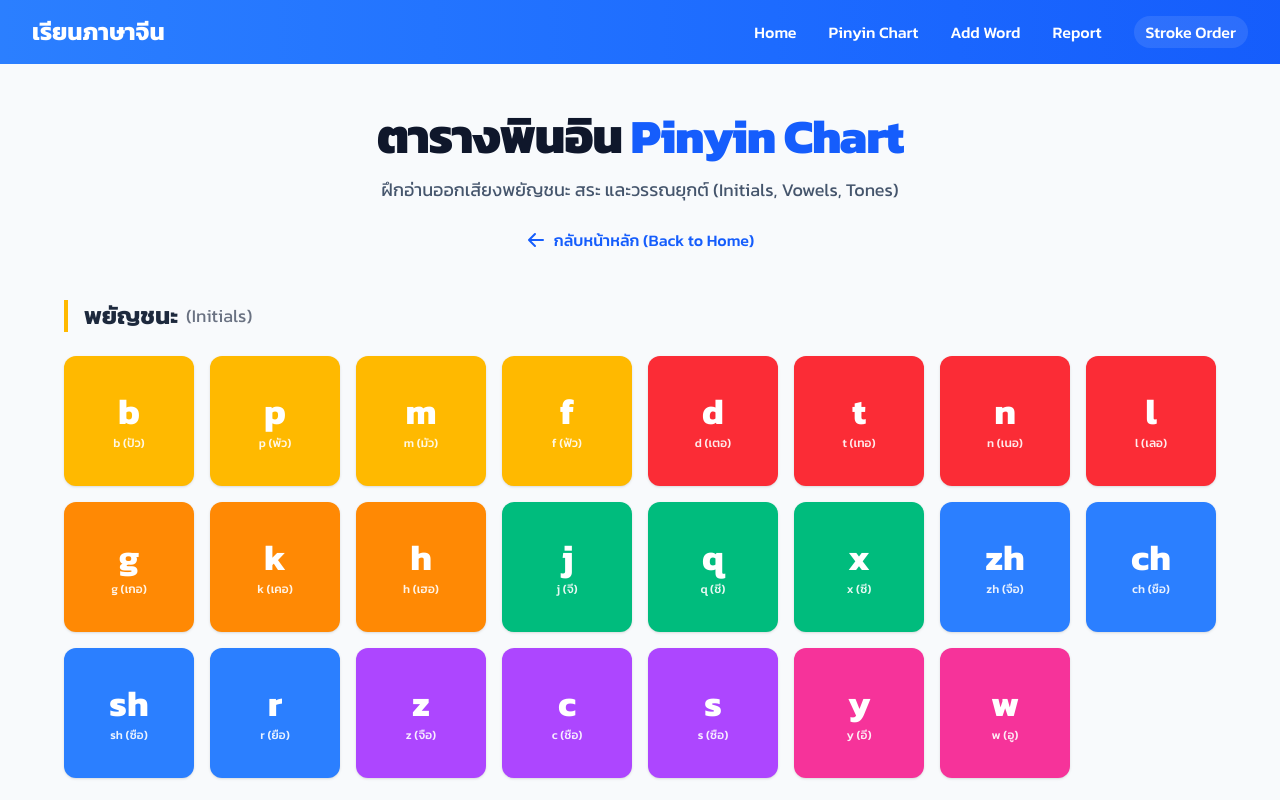
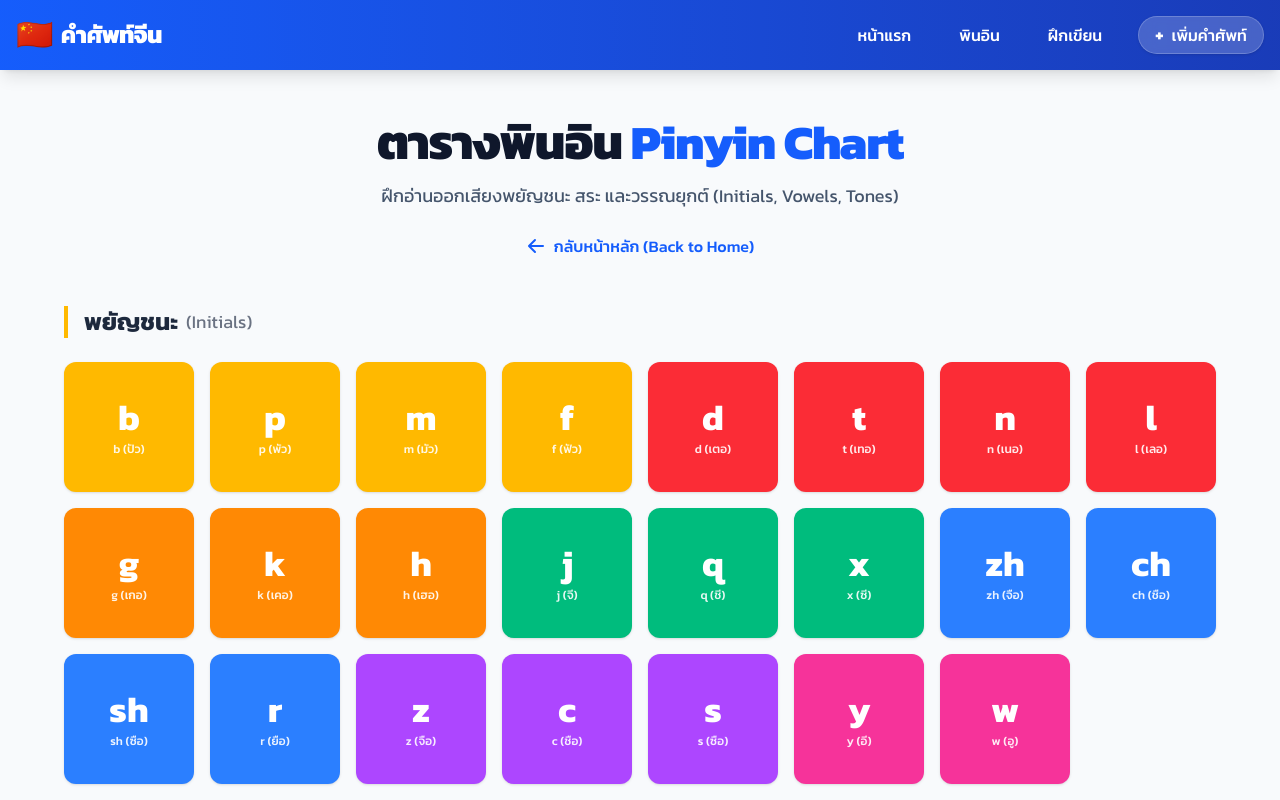
Before and after one commit to oven-ttta/chinese-app, a Next.js app: page /pinyin in a window 1280 px wide. Shown: the top 800 px of the page. Built offline with nearby package versions, Linux system fonts and the light colour scheme.

Commit message:
feat: Implement initial word list display with filtering and Pinyin chart pages.

```diff
--- a/src/app/add/page.js
+++ b/src/app/add/page.js
@@ -57,7 +57,7 @@ export default function AddWord() {
 
     return (
         <main className="min-h-screen bg-slate-50 py-12 px-4 sm:px-6 lg:px-8">
-            <div className="max-w-md mx-auto bg-white rounded-xl shadow-md overflow-hidden md:max-w-2xl p-8">
+            <div className="max-w-md mx-auto bg-white rounded-xl shadow-md overflow-hidden md:max-w-2xl p-4 sm:p-8">
                 <div className="mb-8 flex items-center justify-between">
                     <h1 className="text-3xl font-bold text-gray-900">เพิ่มคำศัพท์ใหม่</h1>
                     <Link href="/" className="text-blue-600 hover:text-blue-800 font-medium">
--- a/src/app/pinyin/page.js
+++ b/src/app/pinyin/page.js
@@ -95,7 +95,7 @@ export default function PinyinPage() {
                     <h2 className="text-2xl font-bold text-slate-800 mb-6 border-l-4 border-amber-400 pl-4 flex items-center gap-2">
                         พยัญชนะ <span className="text-gray-500 text-lg font-normal">(Initials)</span>
                     </h2>
-                    <div className="grid grid-cols-4 sm:grid-cols-6 md:grid-cols-8 gap-4">
+                    <div className="grid grid-cols-3 sm:grid-cols-4 md:grid-cols-6 lg:grid-cols-8 gap-3 sm:gap-4">
                         {initials.map((item) => (
                             <PinyinCard
                                 key={item.id}
@@ -115,7 +115,7 @@ export default function PinyinPage() {
                     <h2 className="text-2xl font-bold text-slate-800 mb-6 border-l-4 border-teal-500 pl-4 flex items-center gap-2">
                         สระเดี่ยว <span className="text-gray-500 text-lg font-normal">(Simple Vowels)</span>
                     </h2>
-                    <div className="grid grid-cols-3 sm:grid-cols-6 gap-4">
+                    <div className="grid grid-cols-3 sm:grid-cols-3 md:grid-cols-6 gap-3 sm:gap-4">
                         {vowels.map((item) => (
                             <PinyinCard
                                 key={item.id}
--- a/src/app/stroke-order/page.js
+++ b/src/app/stroke-order/page.js
@@ -38,7 +38,15 @@ export default function StrokeOrderPage() {
         containerRef.current.innerHTML = ''; // Clear previous
         writersRef.current = []; // Reset writers array
 
-        const charArray = chars.split('');
+        // Filter only Chinese characters (Unicode range \u4E00-\u9FFF)
+        // This ignores spaces, English, Thai, numbers, punctuation, etc.
+        const charArray = chars.split('').filter(char => /[\u4E00-\u9FFF]/.test(char));
+
+        if (charArray.length === 0 && chars.trim().length > 0) {
+            // Optional: Show a message if no valid Chinese chars found?
+            // For now, let's just return or let it show empty.
+            // Actually, showing nothing is what the user asked (ignore others).
+        }
 
         // Container for all chars
         const grid = document.createElement('div');
@@ -139,19 +147,19 @@ export default function StrokeOrderPage() {
                     ฝึกเขียนภาษาจีน <span className="text-blue-600">Stroke Order</span>
                 </h1>
 
-                <div className="bg-white p-8 rounded-2xl shadow-lg border border-slate-200">
+                <div className="bg-white p-4 sm:p-8 rounded-2xl shadow-lg border border-slate-200">
                     {/* Search Input */}
-                    <form onSubmit={handleSearch} className="flex gap-4 justify-center mb-8">
+                    <form onSubmit={handleSearch} className="flex flex-col sm:flex-row gap-4 justify-center items-center mb-8">
                         <input
                             type="text"
                             value={searchTerm}
                             onChange={(e) => setSearchTerm(e.target.value)}
                             placeholder="พิมพ์คำศัพท์ (เช่น 你好)"
-                            className="text-center text-3xl w-64 h-16 border-2 border-blue-200 rounded-xl focus:border-blue-500 focus:outline-none focus:ring-4 focus:ring-blue-100 transition-all text-slate-800 font-bold"
+                            className="text-center text-2xl sm:text-3xl w-full sm:w-64 h-14 sm:h-16 border-2 border-blue-200 rounded-xl focus:border-blue-500 focus:outline-none focus:ring-4 focus:ring-blue-100 transition-all text-slate-800 font-bold"
                         />
                         <button
                             type="submit"
-                            className="px-6 py-2 bg-blue-600 text-white font-bold rounded-xl hover:bg-blue-700 transition-colors shadow-md flex items-center gap-2"
+                            className="w-full sm:w-auto px-6 py-3 sm:py-2 bg-blue-600 text-white font-bold rounded-xl hover:bg-blue-700 transition-colors shadow-md flex justify-center items-center gap-2 h-14 sm:h-16 text-lg"
                         >
                             <svg xmlns="http://www.w3.org/2000/svg" className="h-6 w-6" fill="none" viewBox="0 0 24 24" stroke="currentColor">
                                 <path strokeLinecap="round" strokeLinejoin="round" strokeWidth={2} d="M21 21l-6-6m2-5a7 7 0 11-14 0 7 7 0 0114 0z" />
--- a/src/components/Navbar.js
+++ b/src/components/Navbar.js
@@ -4,53 +4,31 @@ import Link from 'next/link';
 
 export default function Navbar() {
     return (
-        <nav className="bg-gradient-to-r from-blue-500 to-blue-600 shadow-lg">
-            <div className="max-w-7xl mx-auto px-4 sm:px-6 lg:px-8">
-                <div className="flex items-center justify-between h-16">
-                    {/* Logo */}
-                    <Link href="/" className="flex items-center">
-                        <span className="text-white text-2xl font-bold">
-                            เรียนภาษาจีน
-                        </span>
+        <nav className="bg-gradient-to-r from-blue-600 to-blue-800 p-4 text-white shadow-lg sticky top-0 z-50 backdrop-blur-sm bg-opacity-95">
+            <div className="container mx-auto flex flex-col sm:flex-row justify-between items-center gap-4">
+                {/* Logo Section */}
+                <Link href="/" className="text-2xl font-extrabold tracking-tight hover:opacity-90 transition-opacity flex items-center gap-2 group">
+                    <span className="text-3xl group-hover:scale-110 transition-transform">🇨🇳</span>
+                    <span>คำศัพท์จีน</span>
+                </Link>
+
+                {/* Navigation Links */}
+                <div className="flex flex-wrap justify-center items-center gap-2 sm:gap-6 text-sm sm:text-base font-medium">
+                    <Link href="/" className="hover:text-blue-100 transition-colors py-1.5 px-3 rounded-md hover:bg-white/10">
+                        หน้าแรก
+                    </Link>
+                    <Link href="/pinyin" className="hover:text-blue-100 transition-colors py-1.5 px-3 rounded-md hover:bg-white/10">
+                        พินอิน
+                    </Link>
+                    <Link href="/stroke-order" className="hover:text-blue-100 transition-colors py-1.5 px-3 rounded-md hover:bg-white/10">
+                        ฝึกเขียน
                     </Link>
 
-                    {/* Menu Items */}
-                    <div className="flex items-center gap-8">
-                        <Link
-                            href="/"
-                            className="text-white hover:text-blue-100 transition-colors font-medium"
-                        >
-                            Home
-                        </Link>
-
-                        <Link
-                            href="/pinyin"
-                            className="text-white hover:text-blue-100 transition-colors font-medium"
-                        >
-                            Pinyin Chart
-                        </Link>
-
-                        <Link
-                            href="/add"
-                            className="text-white hover:text-blue-100 transition-colors font-medium"
-                        >
-                            Add Word
-                        </Link>
-
-                        <Link
-                            href="/report"
-                            className="text-white hover:text-blue-100 transition-colors font-medium"
-                        >
-                            Report
-                        </Link>
-
-                        <Link
-                            href="/stroke-order"
-                            className="text-white hover:text-blue-100 transition-colors font-medium bg-white/10 px-3 py-1 rounded-full hover:bg-white/20"
-                        >
-                            Stroke Order
-                        </Link>
-                    </div>
+                    {/* Primary Action Button */}
+                    <Link href="/add" className="bg-white/20 hover:bg-white/30 px-4 py-1.5 rounded-full transition-all flex items-center gap-2 backdrop-blur-sm border border-white/20 hover:border-white/40 shadow-sm active:scale-95">
+                        <span className="text-lg leading-none font-bold">+</span>
+                        <span>เพิ่มคำศัพท์</span>
+                    </Link>
                 </div>
             </div>
         </nav>
```
Also changed, not shown: src/app/page.js (+10 -24 lines).
